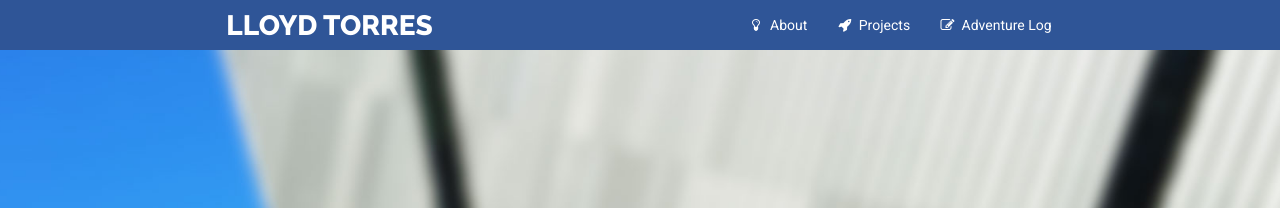
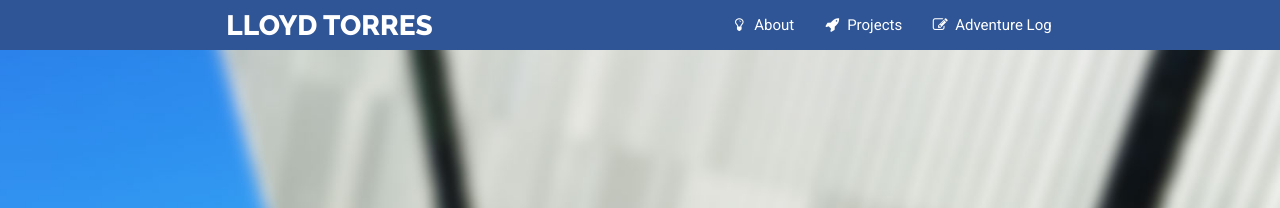
Before and after one commit to lloydtorres/lloydtorres.github.io, a Jekyll site: the page built from index.html, in a window 1280 px wide. Shown: the top 208 px of the page. Built offline with Jekyll 4.4.1, drawn with Linux system fonts in a browser that asks for light colours; nearby versions of some CDN libraries.

Commit message:
Adjust navbar text size

```diff
--- a/_sass/_layout.scss
+++ b/_sass/_layout.scss
@@ -31,7 +31,8 @@
 
 .site-nav {
     margin-top: 2px !important;
-    font-family: 'Roboto', serif;
+    font-family: 'Roboto', sans-serif;
+    font-size: 15px;
 
     a {
         -webkit-transition: background-color 300ms;
```
